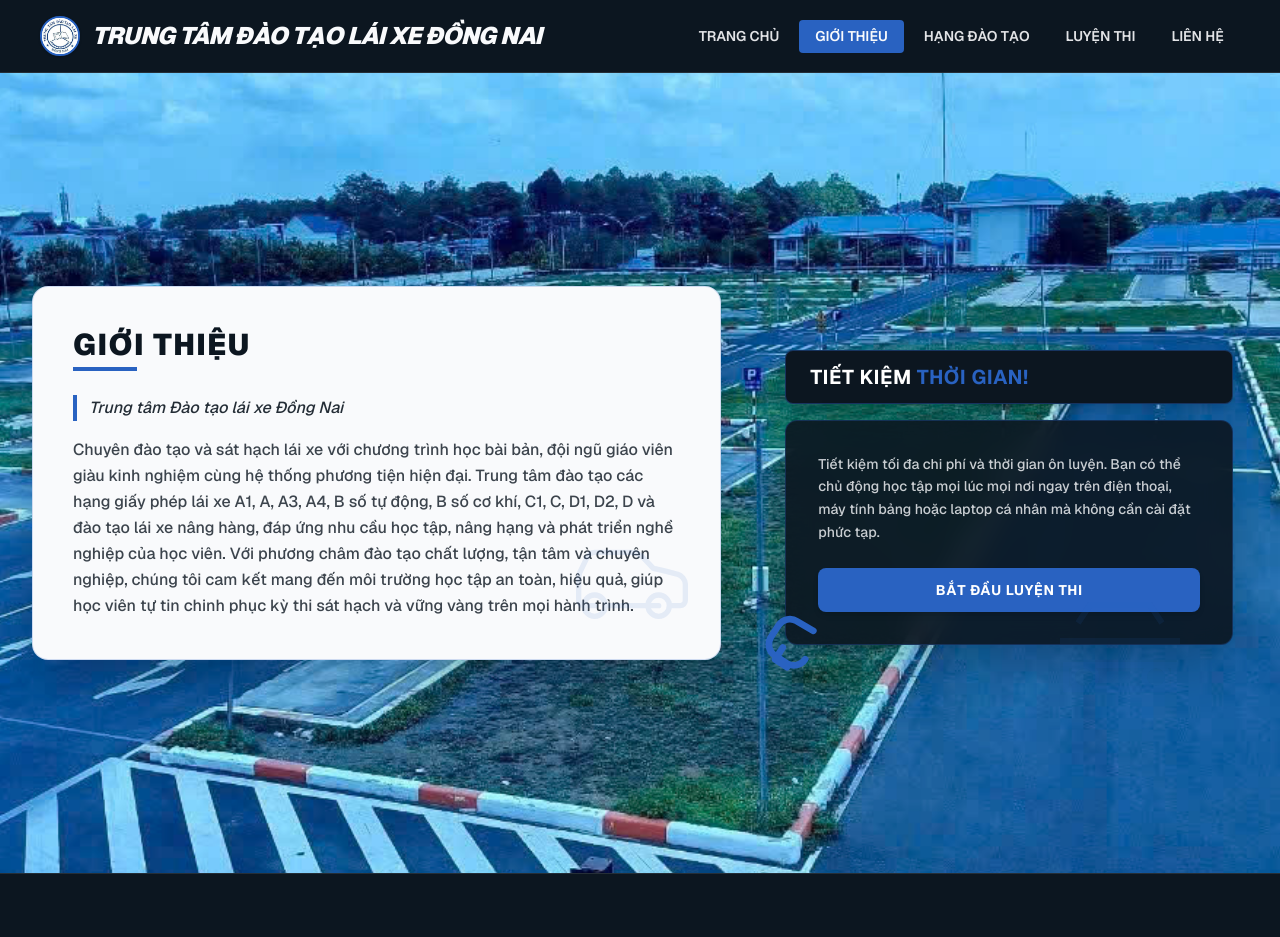
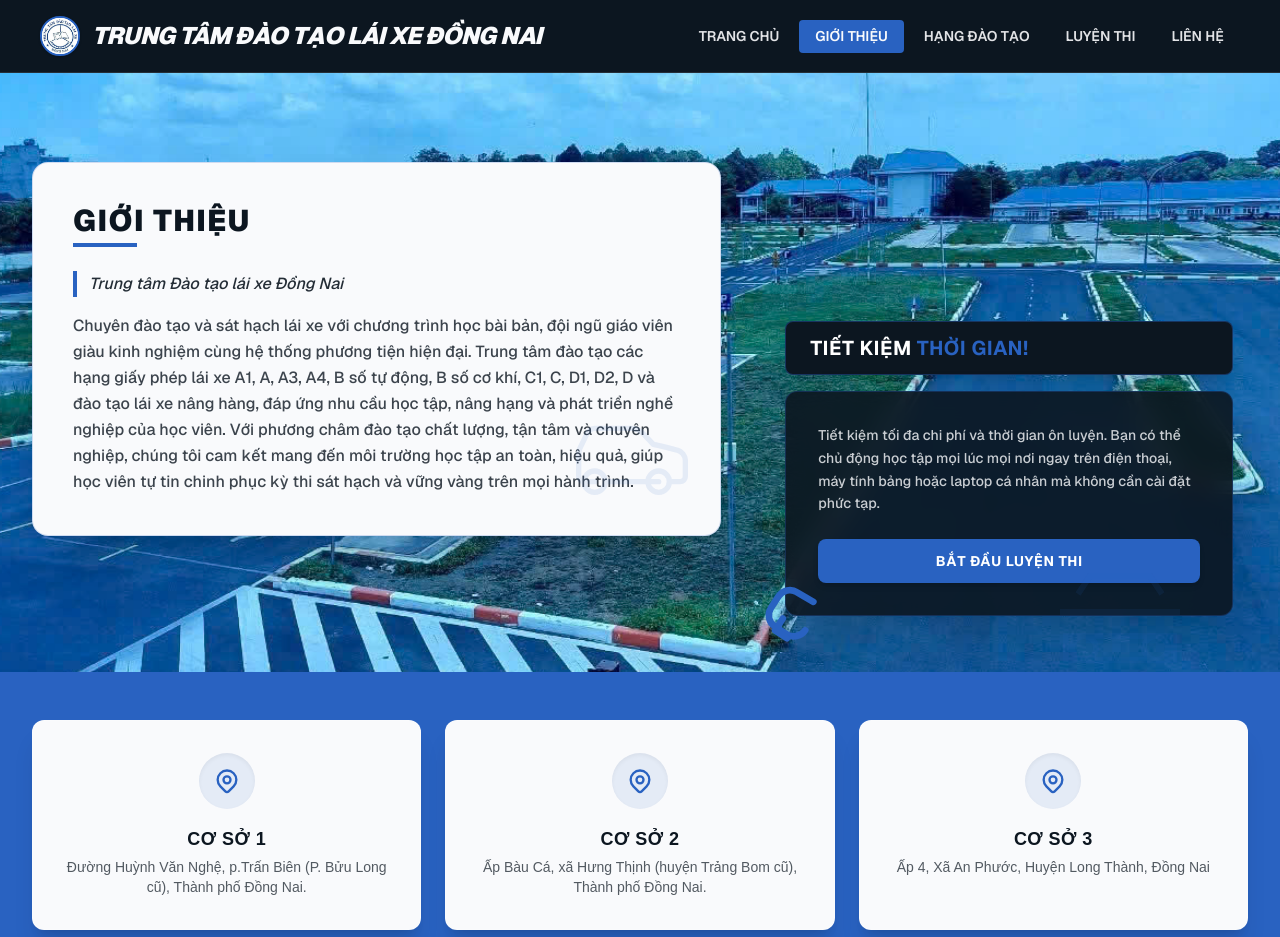
Before and after one commit to William-remake/drive-school, a Next.js app: page /about in a window 1280 px wide. Shown: the top 937 px of the page. Built offline with nearby package versions, Linux system fonts and the light colour scheme.

Commit message:
finish about page

```diff
--- a/app/(main)/about/page.tsx
+++ b/app/(main)/about/page.tsx
@@ -3,8 +3,11 @@ import Image from "next/image";
 
 export default function page() {
   return (
-    <section className="relative w-full min-h-screen bg-[#0c1620] text-[#f9fafc] font-sans overflow-hidden py-16 px-4 sm:px-6 lg:px-8 flex items-center">
+    <>
+      {/* SECTION 1: GIỚI THIỆU & TIẾT KIỆM THỜI GIAN (GIỮ NGUYÊN VẸN CODE CỦA BẠN) */}
+      <section className="relative w-full bg-[#0c1620] text-[#f9fafc] font-sans overflow-hidden py-10 px-4 sm:px-6 lg:px-8 flex items-center">
 
+        {/* Box bọc ảnh nền tự động fit 100% theo chiều cao nội dung thực tế */}
         <div className="absolute inset-0 w-full h-full z-0">
           <Image
             src="/aboutpage.jpg"
@@ -14,11 +17,12 @@ export default function page() {
             className="object-cover object-center w-full h-full scale-105 transition-transform duration-700"
           />
         </div>
+
         {/* CONTAINER CHÍNH */}
         <div className="relative z-10 max-w-7xl mx-auto w-full grid grid-cols-1 lg:grid-cols-12 gap-12 items-center">
 
-        {/* 2. KHỐI TRÁI: BOX "GIỚI THIỆU" (Nền trắng sữa nổi bật phía trên) */}
-        <div className="lg:col-span-7 bg-[#f9fafc] text-[#0c1620] rounded-2xl p-8 sm:p-10 shadow-2xl border border-[#2962c1]/20 relative">
+          {/* 2. KHỐI TRÁI: BOX "GIỚI THIỆU" (Giữ nguyên) */}
+          <div className="lg:col-span-7 bg-[#f9fafc] text-[#0c1620] rounded-2xl p-8 sm:p-10 shadow-2xl border border-[#2962c1]/20 relative lg:-translate-y-6">
 
             {/* Tiêu đề Giới Thiệu */}
             <div className="space-y-1 mb-6">
@@ -46,8 +50,8 @@ export default function page() {
             </div>
           </div>
 
-        {/* 3. KHỐI PHẢI: BOX "TIẾT KIỆM THỜI GIAN" (Đã thêm lg:pt-16 để đẩy tụt xuống 1 chút tạo độ lệch) */}
-        <div className="lg:col-span-5 flex flex-col space-y-4 lg:pl-4 lg:pt-16 relative">
+          {/* 3. KHỐI PHẢI: BOX "TIẾT KIỆM THỜI GIAN" (Giữ nguyên vị trí xích xuống phía dưới) */}
+          <div className="lg:col-span-5 flex flex-col space-y-4 lg:pl-4 lg:pt-52 relative">
 
             {/* Nhãn Tiêu đề màu tối đen xanh */}
             <div className="bg-[#0c1620] border border-[#2962c1]/40 shadow-xl px-6 py-3 rounded-lg inline-block w-full max-w-md self-center lg:self-start">
@@ -91,5 +95,73 @@ export default function page() {
 
         </div>
       </section>
+
+      {/* SECTION 2: GIỚI THIỆU VỀ 3 CƠ SỞ ĐÀO TẠO CỦA TRƯỜNG */}
+      <section className="w-full bg-[#2962c1] py-12 px-4 sm:px-6 lg:px-8">
+        <div className="max-w-7xl mx-auto w-full space-y-8">
+          {/* Khối danh sách 3 Cơ sở đào tạo chính */}
+          <div className="grid grid-cols-1 md:grid-cols-3 gap-6 w-full">
+
+            {/* Cơ sở 1 */}
+            <div className="bg-[#f9fafc] text-[#0c1620] rounded-xl p-6 sm:p-8 shadow-xl flex flex-col items-center text-center space-y-4 border border-white/20 transform hover:-translate-y-1 transition-transform duration-300">
+              {/* Vòng bọc Icon định vị */}
+              <div className="w-14 h-14 rounded-full bg-[#2962c1]/10 text-[#2962c1] flex items-center justify-center shadow-inner">
+                <svg className="w-7 h-7" fill="none" stroke="currentColor" strokeWidth="2" viewBox="0 0 24 24">
+                  <path strokeLinecap="round" strokeLinejoin="round" d="M17.657 16.657L13.414 20.9a1.998 1.998 0 01-2.827 0l-4.244-4.243a8 8 0 1111.314 0z" />
+                  <path strokeLinecap="round" strokeLinejoin="round" d="M15 11a3 3 0 11-6 0 3 3 0 016 0z" />
+                </svg>
+              </div>
+              <div className="space-y-1">
+                <h4 className="text-base sm:text-lg font-bold uppercase tracking-wide text-[#0c1620]">
+                  Cơ Sở 1
+                </h4>
+                <p className="text-xs sm:text-sm text-[#0c1620]/70 font-medium">
+                  Đường Huỳnh Văn Nghệ, p.Trấn Biên (P. Bửu Long cũ), Thành phố Đồng Nai.
+                </p>
+              </div>
+            </div>
+
+            {/* Cơ sở 2 */}
+            <div className="bg-[#f9fafc] text-[#0c1620] rounded-xl p-6 sm:p-8 shadow-xl flex flex-col items-center text-center space-y-4 border border-white/20 transform hover:-translate-y-1 transition-transform duration-300">
+              {/* Dùng chung Icon định vị */}
+              <div className="w-14 h-14 rounded-full bg-[#2962c1]/10 text-[#2962c1] flex items-center justify-center shadow-inner">
+                <svg className="w-7 h-7" fill="none" stroke="currentColor" strokeWidth="2" viewBox="0 0 24 24">
+                  <path strokeLinecap="round" strokeLinejoin="round" d="M17.657 16.657L13.414 20.9a1.998 1.998 0 01-2.827 0l-4.244-4.243a8 8 0 1111.314 0z" />
+                  <path strokeLinecap="round" strokeLinejoin="round" d="M15 11a3 3 0 11-6 0 3 3 0 016 0z" />
+                </svg>
+              </div>
+              <div className="space-y-1">
+                <h4 className="text-base sm:text-lg font-bold uppercase tracking-wide text-[#0c1620]">
+                  Cơ Sở 2
+                </h4>
+                <p className="text-xs sm:text-sm text-[#0c1620]/70 font-medium">
+                  Ấp Bàu Cá, xã Hưng Thịnh (huyện Trảng Bom cũ), Thành phố Đồng Nai.
+                </p>
+              </div>
+            </div>
+
+            {/* Cơ sở 3 */}
+            <div className="bg-[#f9fafc] text-[#0c1620] rounded-xl p-6 sm:p-8 shadow-xl flex flex-col items-center text-center space-y-4 border border-white/20 transform hover:-translate-y-1 transition-transform duration-300">
+              {/* Dùng chung Icon định vị */}
+              <div className="w-14 h-14 rounded-full bg-[#2962c1]/10 text-[#2962c1] flex items-center justify-center shadow-inner">
+                <svg className="w-7 h-7" fill="none" stroke="currentColor" strokeWidth="2" viewBox="0 0 24 24">
+                  <path strokeLinecap="round" strokeLinejoin="round" d="M17.657 16.657L13.414 20.9a1.998 1.998 0 01-2.827 0l-4.244-4.243a8 8 0 1111.314 0z" />
+                  <path strokeLinecap="round" strokeLinejoin="round" d="M15 11a3 3 0 11-6 0 3 3 0 016 0z" />
+                </svg>
+              </div>
+              <div className="space-y-1">
+                <h4 className="text-base sm:text-lg font-bold uppercase tracking-wide text-[#0c1620]">
+                  Cơ Sở 3
+                </h4>
+                <p className="text-xs sm:text-sm text-[#0c1620]/70 font-medium">
+                  Ấp 4, Xã An Phước, Huyện Long Thành, Đồng Nai
+                </p>
+              </div>
+            </div>
+
+          </div>
+        </div>
+      </section>
+    </>
   );
 }
```
Lines whose indentation alone changed are shown as unchanged.
